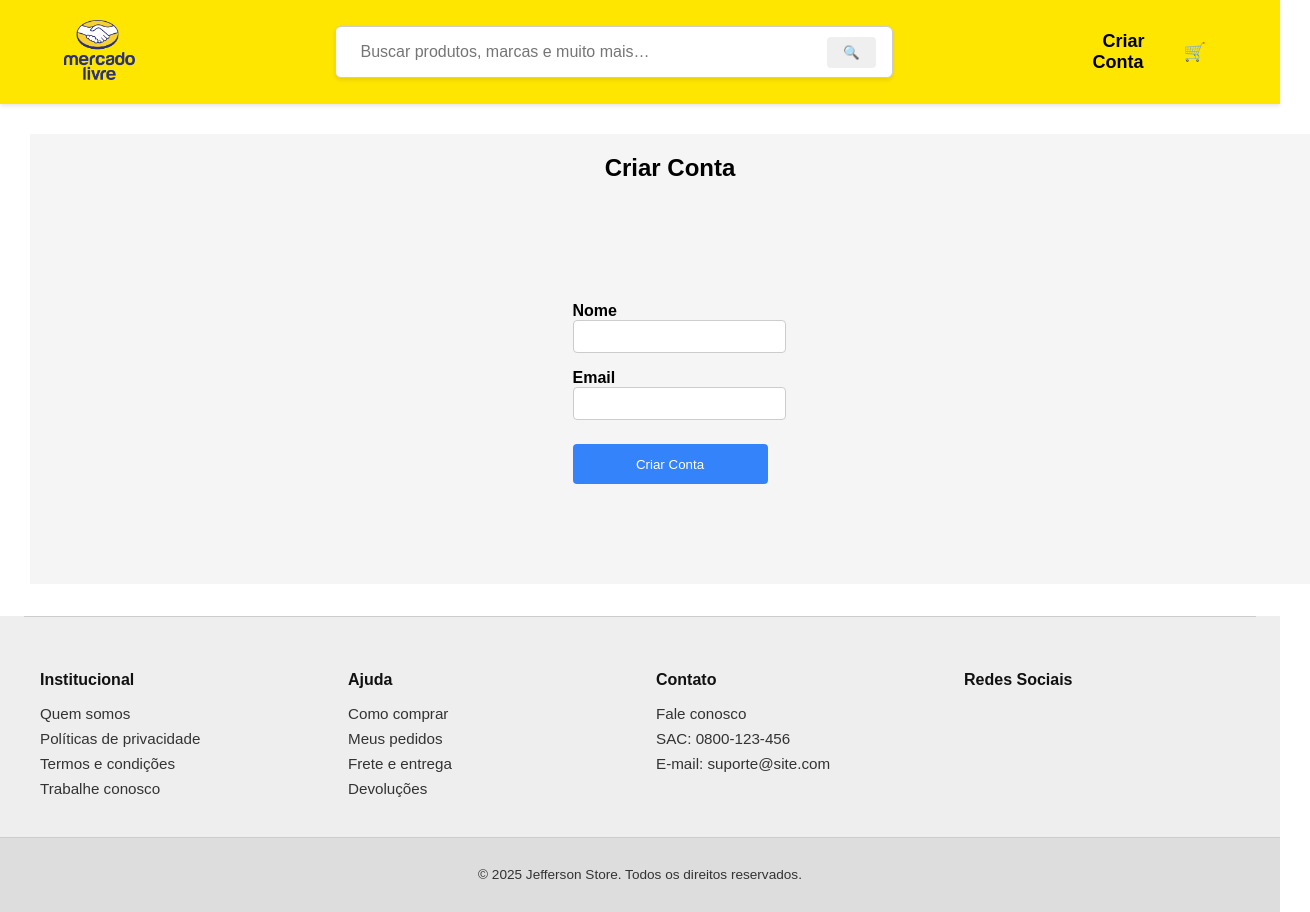
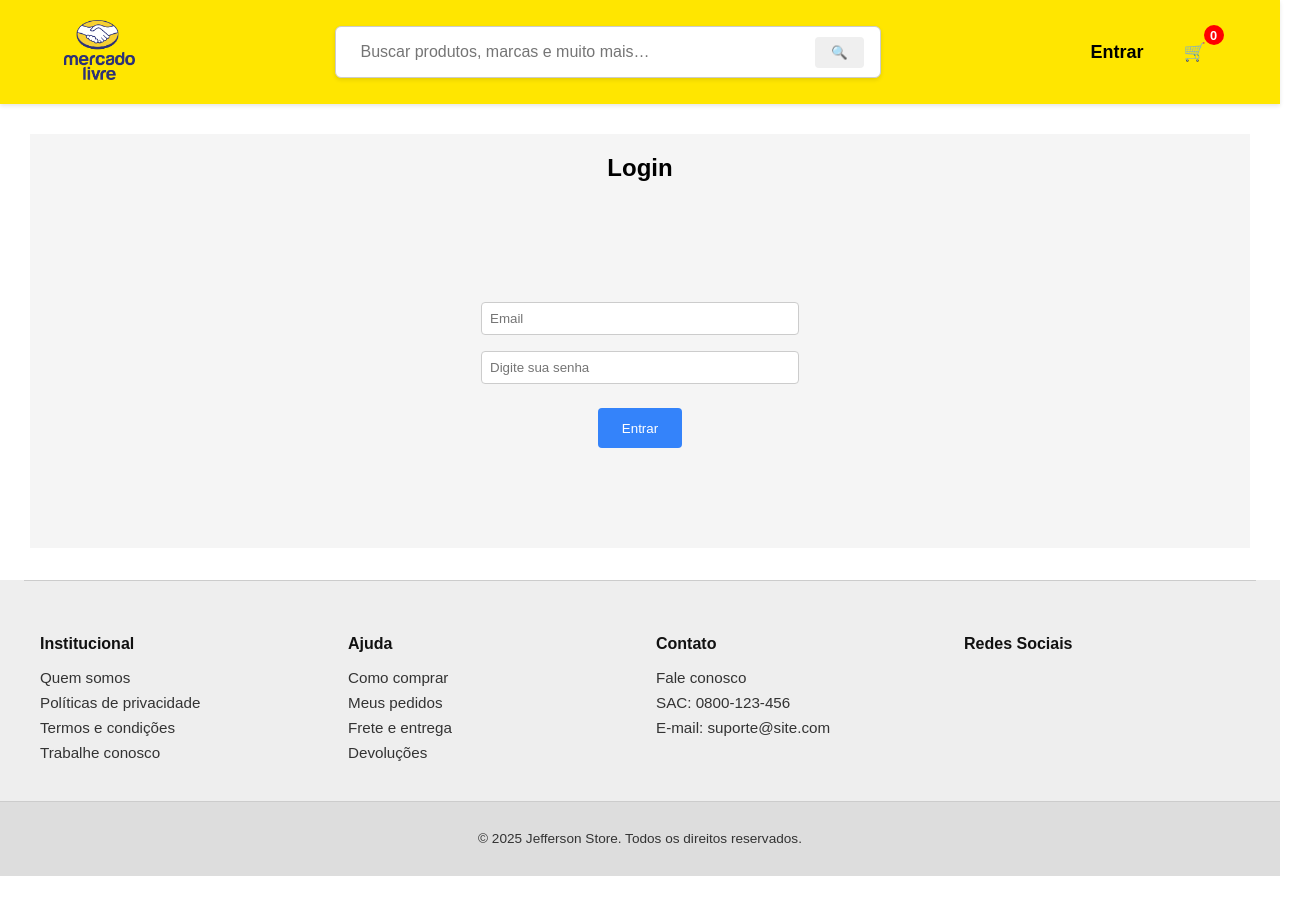
Before and after one commit to jeffynunes09/scoder-store, a React (Vite) app: page /create-account in a window 1280 px wide. Shown: the whole page, 1310 px wide, since content can reach past the window. After the commit the page ends 876 px from the top, so only its background shows below. Built offline with nearby package versions, Linux system fonts and the light colour scheme.

Commit message:
feat:create a count to cart items

```diff
--- a/src/App.css
+++ b/src/App.css
@@ -6,15 +6,15 @@
     align-items: center;
     justify-content: space-between;
     flex-direction: column;
-  width: 100%;
 }
 
 .form {
     display: flex;
     flex-direction: column;
+    align-items: center;
     gap: 1rem;
-  max-width: 500px;
     margin: 100px;
+    width:300px;
 }
 
 .form input {
@@ -22,6 +22,11 @@
     border: 1px solid #ccc;
     border-radius: 4px;
     width: 100%;
+}
+
+.formButton {
+    width: 20%;
+
 }
 
 .form label {
@@ -81,7 +86,10 @@
 .hero-header::before {
     content: "";
     position: absolute;
-  top: 0; left: 0; right: 0; bottom: 0;
+    top: 0;
+    left: 0;
+    right: 0;
+    bottom: 0;
     background-color: rgba(0, 0, 0, 0.4);
 }
 
@@ -119,6 +127,7 @@
 .button.red {
     background-color: #dc3545;
 }
+
 .pagination {
     display: flex;
     justify-content: center;
@@ -140,6 +149,7 @@
     color: white;
     border: none;
 }
+
 .product-page-container {
     max-width: 1280px;
     margin: 0 auto;
--- a/src/components/navbar/index.css
+++ b/src/components/navbar/index.css
@@ -117,6 +117,26 @@
   font-weight: bold;
   transition: background-color 0.2s ease-in-out;
 }
+.parent {
+  position: relative;
+
+}
+
+.countProductsInCart {
+  position: absolute;
+  bottom:18px;
+  left: 30px;
+  background-color: red;
+  color: white;
+  font-weight: 600;
+  font-size: 0.8rem;
+  width: 20px;
+  height: 20px;
+  display: flex;
+  align-items: center;
+  justify-content: center;
+  border-radius: 50%;
+}
 
 .search-form button:hover {
   background-color: #b4b4b4;
--- a/src/components/navbar/index.tsx
+++ b/src/components/navbar/index.tsx
@@ -3,11 +3,12 @@ import { useState } from "react";
 import { useSearch } from "../../context/SearchContext";
 import { useAuth } from "../../hooks/useAuth";
 import "./index.css"
+import { useCart } from "../../hooks/useCart";
 export function Navbar() {
   const { user, logout } = useAuth();
   const [showDropdown, setShowDropdown] = useState(false);
   const { search, setSearch } = useSearch();
-
+  const {cart} = useCart()
   const handleSearch = (e: React.FormEvent) => {
     e.preventDefault();
 
@@ -41,7 +42,7 @@ export function Navbar() {
             <div className="profile-menu">
               <button className="profile-btn" onClick={() => setShowDropdown(!showDropdown)}>
                 <img src="public/assets/profile.jpg" alt="Perfil" className="profile-img" />
-                <span>{user.name}</span>
+                <span>{user.email}</span>
               </button>
 
               {showDropdown && (
@@ -53,11 +54,14 @@ export function Navbar() {
           ) : (
           <div className="create-account">
                 <NavLink to="/create-account" className="login-btn">
-              Criar Conta
+              Entrar
             </NavLink>
           </div>
           )}
-          <div className="create-account">
+          <div className="create-account parent">
+            <span className="countProductsInCart">
+              {cart.length}
+            </span>
           <NavLink to="/cart" className={({ isActive }) => isActive ? "active-link" : ""}>
             🛒
           </NavLink>
--- a/src/components/productCard/index.css
+++ b/src/components/productCard/index.css
@@ -25,7 +25,6 @@
   box-shadow: 0 2px 10px rgba(0,0,0,0.1);
   scale: 1.1;
 }
-
 .card img {
   width: 100%;
   height: 250px;
--- a/src/components/productCard/index.tsx
+++ b/src/components/productCard/index.tsx
@@ -12,8 +12,8 @@ export const ProductCard = ({ product }: Props) => {
   const { addToCart } = useCart();
   const { user } = useAuth();
   const navigate = useNavigate();
-const verifyUserLogin = () =>{
-alert("Você precisa criar uma conta!")
+  const verifyUserLogin = () => {
+    alert("Você precisa fazer login para adicionar ao carrinho!")
   }
   const handleClick = () => {
     navigate(`/produto/${product.id}`);
@@ -21,11 +21,11 @@ alert("Você precisa criar uma conta!")
   return (
     <div className="card">
       <img src={product.image} alt={product.title}
-onClick={()=>handleClick()}
+        onClick={() => handleClick()}
       />
       <h3 className="card-title">{product.title}</h3>
       <p className="card-price">${product.price}</p>
-<button className="button" onClick={() => user ? addToCart(product) : verifyUserLogin() }>
+      <button className="button" onClick={() => user ? addToCart(product) : verifyUserLogin()}>
         Adicionar ao carrinho
       </button>
     </div>
--- a/src/context/AuthContext.tsx
+++ b/src/context/AuthContext.tsx
@@ -1,8 +1,9 @@
 import { createContext,  useState, type ReactNode } from "react";
 
 type User = {
-  name: string;
-  email: string;
+  name?: string;
+  email?: string;
+  password:string
 };
 
 type AuthContextType = {
--- a/src/pages/Checkout.tsx
+++ b/src/pages/Checkout.tsx
@@ -3,6 +3,7 @@ import { useForm } from "react-hook-form";
 import { z } from "zod";
 import { zodResolver } from "@hookform/resolvers/zod";
 import { useCart } from "../hooks/useCart";
+import { useAuth } from "../hooks/useAuth";
 
 const schema = z.object({
   name: z.string().min(3, "Nome obrigatório"),
@@ -17,7 +18,7 @@ type FormData = z.infer<typeof schema>;
 export const Checkout = () => {
   const { cart, clearCart } = useCart();
   const [submittedData, setSubmittedData] = useState<FormData | null>(null);
-
+const {user} = useAuth()
   const {
     register,
     handleSubmit,
@@ -47,10 +48,10 @@ export const Checkout = () => {
     <div className="container">
       <h2>Finalizar Pagamento</h2>
       <form onSubmit={handleSubmit(onSubmit)} className="form">
-        <input type="text" placeholder="Nome completo" {...register("name")} />
+        <input type="text" placeholder="Nome completo" {...register("name")} value={user?.name}/>
         {errors.name && <p className="error">{errors.name.message}</p>}
 
-        <input type="email" placeholder="Email" {...register("email")} />
+        <input type="email" placeholder="Email" {...register("email")} value={user?.email} />
         {errors.email && <p className="error">{errors.email.message}</p>}
 
         <input type="text" placeholder="Número do cartão" {...register("cardNumber")} />
--- a/src/pages/Home.tsx
+++ b/src/pages/Home.tsx
@@ -29,11 +29,17 @@ export const Home = () => {
     return (
         <div>
             <ProductSlider />
-            <div className="container grid">
+           {
+            products ? ( <div className="container grid">
                 {paginatedProducts.map((product) => (
                     <ProductCard key={product.id} product={product} />
                 ))}
-            </div>
+            </div>) :(
+                <div>
+                    <h2>Nenhum produto encontrado!</h2>
+                </div>
+            )
+           }
 
             {totalPages > 1 && (
                 <div className="pagination">
--- a/src/pages/createAccount.tsx
+++ b/src/pages/createAccount.tsx
@@ -6,8 +6,8 @@ import "../App.css";
 import { useAuth } from "../hooks/useAuth";
 
 const schema = z.object({
-  name: z.string().min(3, "Nome obrigatório"),
-  email: z.string().email("Email inválido"),
+ email: z.string().email("Email inválido"),
+  password: z.string().min(8, "A senha é obrigatória!"),
 });
 
 type FormData = z.infer<typeof schema>;
@@ -24,26 +24,19 @@ export const CreateAccount = () => {
 
   const onSubmit = (data: FormData) => {
     login(data);
-    navigate("/home");
+    navigate("/");
   };
 
   return (
     <div className="container">
-      <h2>Criar Conta</h2>
+      <h2>Login</h2>
       <form onSubmit={handleSubmit(onSubmit)} className="form">
-        <label>
-          Nome
-          <input type="text" {...register("name")} />
-          {errors.name && <span className="error">{errors.name.message}</span>}
-        </label>
+        <input type="email" placeholder="Email" {...register("email")}  />
+        {errors.email && <p className="error">{errors.email.message}</p>}
+          <input type="password" placeholder="Digite sua senha" {...register("password")}/>
+        {errors.password && <p className="error">{errors.password.message}</p>}
 
-        <label>
-          Email
-          <input type="email" {...register("email")} />
-          {errors.email && <span className="error">{errors.email.message}</span>}
-        </label>
-
-        <button type="submit" className="button">Criar Conta</button>
+        <button type="submit" className="button">Entrar</button>
       </form>
     </div>
   );
```
Lines whose indentation alone changed are shown as unchanged.
